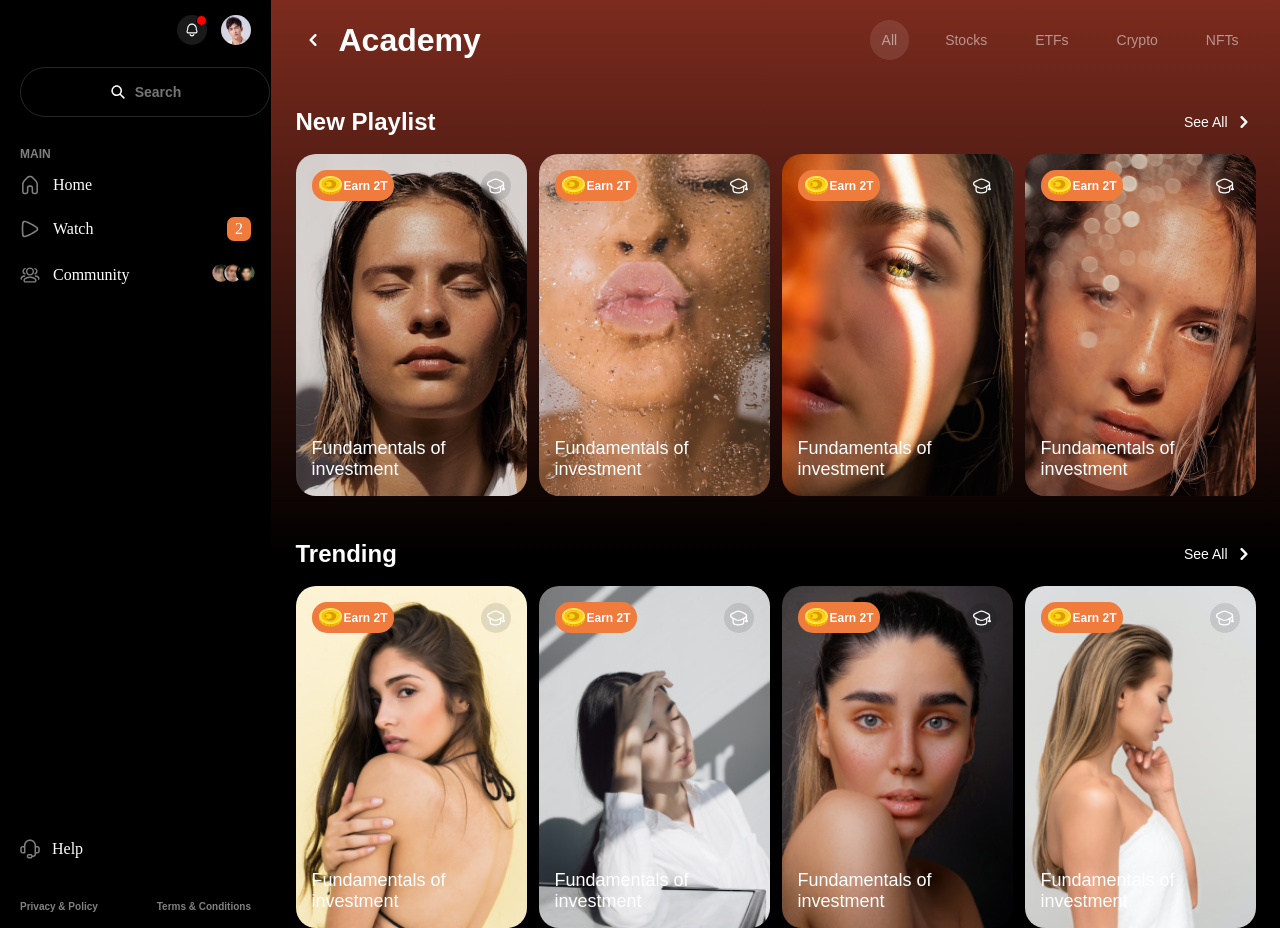
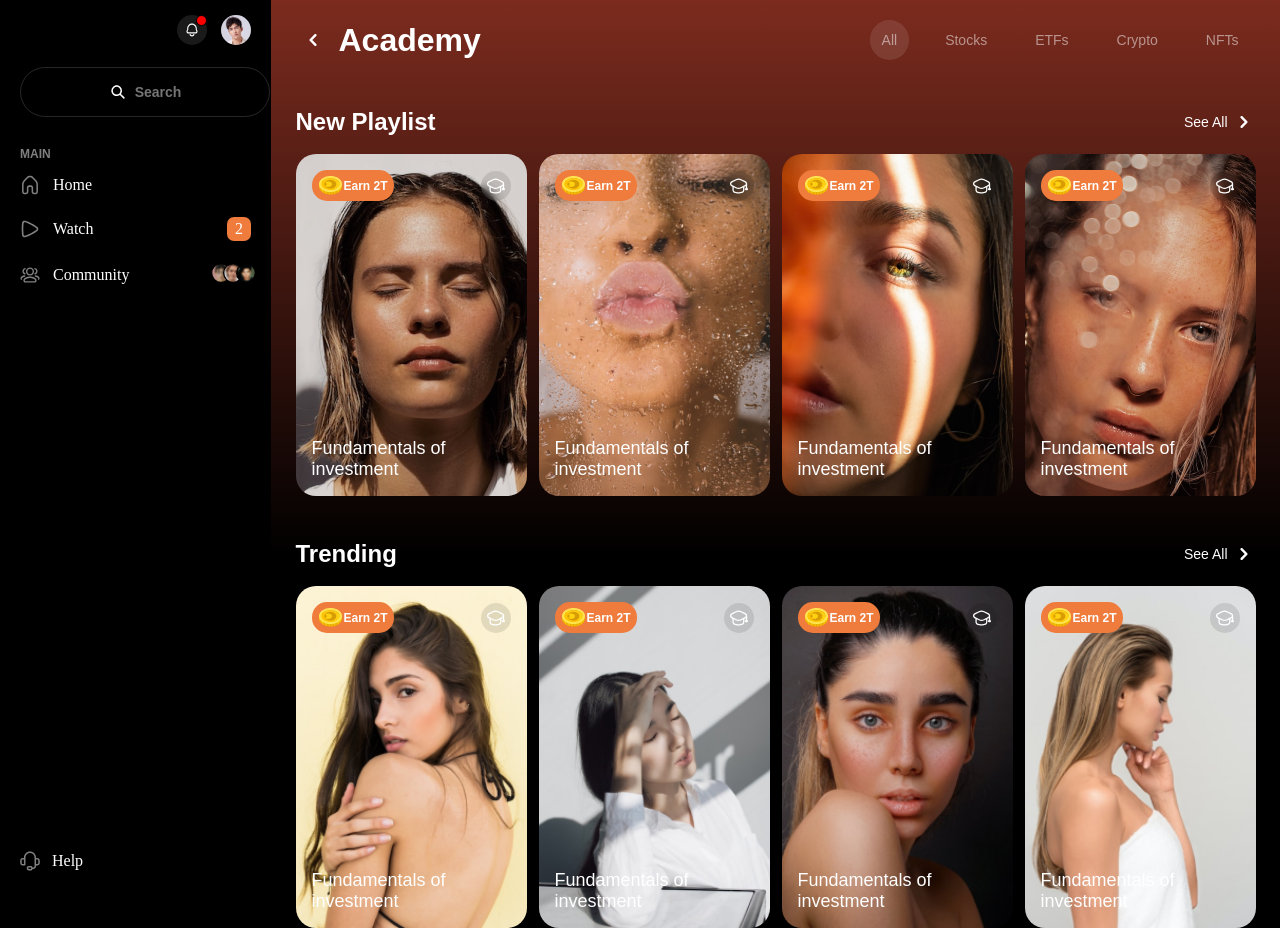
Before and after one commit to FlameFront-end/geexarts-test, a React (Vite) app: page / in a window 1280 px wide. Built offline with nearby package versions, Linux system fonts and the light colour scheme.

Commit message:
fix: footer

```diff
--- a/src/App.jsx
+++ b/src/App.jsx
@@ -36,7 +36,6 @@ const App = () => {
 	return (
 		<div className='app'>
 			<BrowserRouter>
-				<Sidebar />
 				<Routes>
 					<Route
 						path='/'
--- a/src/components/Sidebar/Sidebar.jsx
+++ b/src/components/Sidebar/Sidebar.jsx
@@ -16,7 +16,7 @@ import Input from '../Input/Input.jsx'
 
 import s from './Sidebar.module.scss'
 
-const Sidebar = () => {
+const Sidebar = ({ isSlider }) => {
 	return (
 		<nav className={s.nav}>
 			<div>
@@ -31,20 +31,20 @@ const Sidebar = () => {
 				<Input />
 				<div className={s.main}>
 					<div className={s.heading}>Main</div>
-					<Link to='' className={s.link}>
+					<Link to='/' className={s.link}>
 						<div className={s.left}>
 							<img src={home} alt='Home' />
 							Home
 						</div>
 					</Link>
-					<Link to='' className={s.link}>
+					<Link to='/' className={s.link}>
 						<div className={s.left}>
 							<img src={play} alt='Play' />
 							Watch
 						</div>
 						<div className={s.num}>2</div>
 					</Link>
-					<Link to='' className={s.link}>
+					<Link to='/' className={s.link}>
 						<div className={s.left}>
 							<img src={community} alt='Community' />
 							Community
@@ -70,10 +70,14 @@ const Sidebar = () => {
 					<img src={help} alt='Help' />
 					Help
 				</a>
-				<div className={s.footer}>
-					<a href=''>Privacy & Policy</a>
-					<a href=''>Terms & Conditions</a>
-				</div>
+				{isSlider ? (
+					<div className={s.footer}>
+						<a href=''>Privacy & Policy</a>
+						<a href=''>Terms & Conditions</a>
+					</div>
+				) : (
+					''
+				)}
 			</div>
 		</nav>
 	)
--- a/src/components/Sidebar/Sidebar.module.scss
+++ b/src/components/Sidebar/Sidebar.module.scss
@@ -83,6 +83,7 @@
   position: relative;
   display: flex;
   justify-content: space-between;
+  align-items: center;
   margin-bottom: 10px;
   padding-bottom: 12px;
 
--- a/src/index.scss
+++ b/src/index.scss
@@ -25,3 +25,8 @@ li {
   display: flex;
   min-height: 100vh;
 }
+
+.wrapper {
+  display: flex;
+  width: 100%;
+}
--- a/src/pages/Gallery/Gallery.jsx
+++ b/src/pages/Gallery/Gallery.jsx
@@ -1,6 +1,7 @@
 import { Link } from 'react-router-dom'
 
 import Header from '../../components/Header/Header.jsx'
+import Sidebar from '../../components/Sidebar/Sidebar.jsx'
 
 import { arrow, coins } from '../../assets/index.js'
 import { education } from '../../assets/index.js'
@@ -9,6 +10,8 @@ import s from './Gallery.module.scss'
 
 const Gallery = ({ newPlaylist, trending }) => {
 	return (
+		<div className='wrapper'>
+			<Sidebar isSlider={false} />
 			<div className={s.gallery}>
 				<Header isHome />
 				<div className={s.wrapper}>
@@ -88,6 +91,7 @@ const Gallery = ({ newPlaylist, trending }) => {
 					</div>
 				</div>
 			</div>
+		</div>
 	)
 }
 
--- a/src/pages/Slider/Slider.jsx
+++ b/src/pages/Slider/Slider.jsx
@@ -3,6 +3,7 @@ import { useParams } from 'react-router-dom'
 import { Swiper, SwiperSlide } from 'swiper/react'
 
 import Header from '../../components/Header/Header.jsx'
+import Sidebar from '../../components/Sidebar/Sidebar.jsx'
 
 import './Slider.scss'
 
@@ -12,6 +13,8 @@ const Slider = ({ allItems }) => {
 	let { id } = useParams()
 
 	return (
+		<div className='wrapper'>
+			<Sidebar isSlider={true} />
 			<div className='slider'>
 				<Header />
 				<Swiper
@@ -35,6 +38,7 @@ const Slider = ({ allItems }) => {
 					))}
 				</Swiper>
 			</div>
+		</div>
 	)
 }
 
```
Lines whose indentation alone changed are shown as unchanged.
